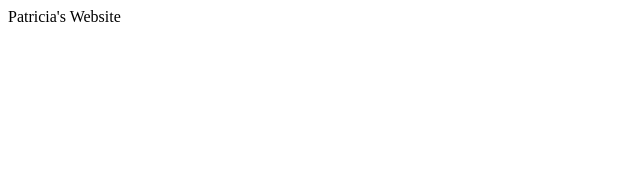
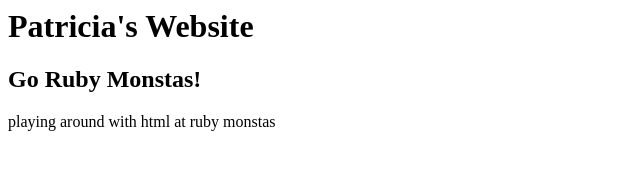
Before and after one commit to patriciaschulz/patriciaschulz.github.io, a plain HTML site: page index.html in a window 1280 px wide. Shown: the whole page, without its empty margins (0-640 px from the left). Drawn offline with Linux system fonts and the light colour scheme.

Commit message:
added more headers & text

```diff
--- a/index.html
+++ b/index.html
@@ -4,7 +4,14 @@
   </head>
 
     <body>
-    Patricia's Website
+      <h1>
+      Patricia's Website
+      </h1>
+      <h2>Go Ruby Monstas!</h2>
+
+      <p>
+        playing around with html at ruby monstas
+      </p>
     </body>
 
 </html>
```
